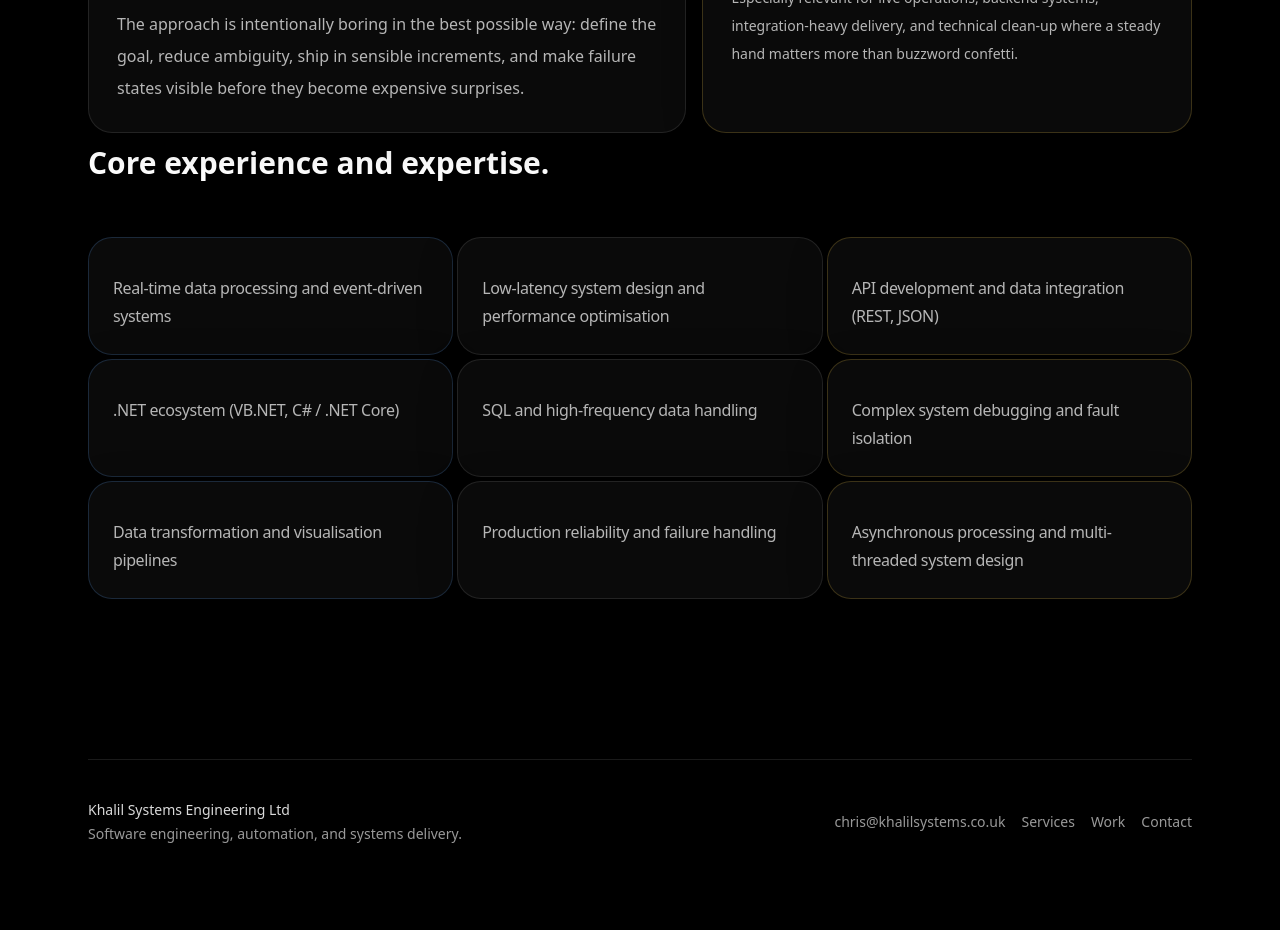
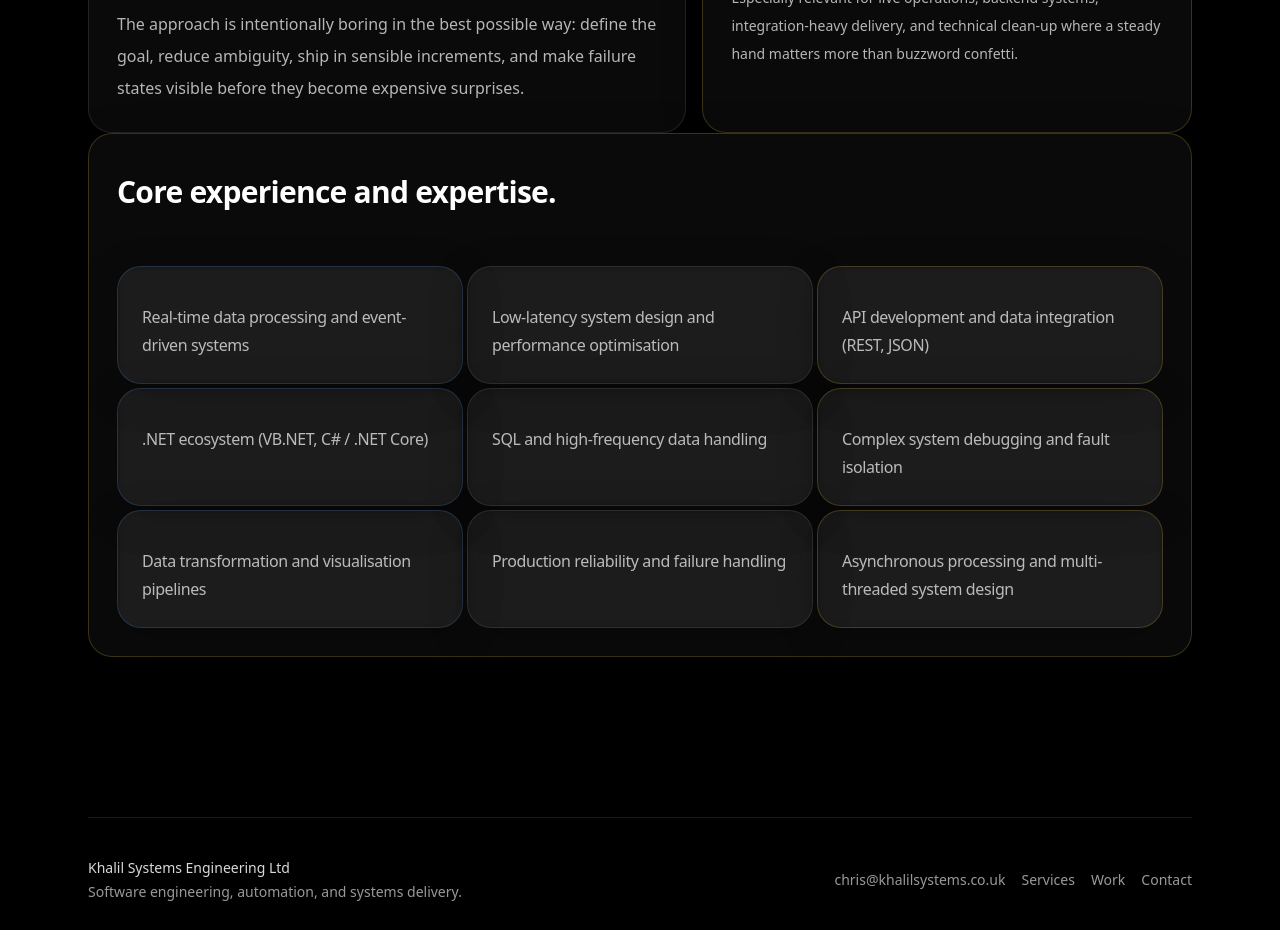
Before and after one commit to chriskhalilSE/KhalilSystems-Website, a Next.js app: page / in a window 1280 px wide. Shown: the part 1140-2070 px from the top of the page. Before the commit the page ends 2024 px from the top, so only its background shows below. Built offline with nearby package versions, Linux system fonts and the light colour scheme.

Commit message:
Layout tweaks

```diff
--- a/app/page.tsx
+++ b/app/page.tsx
@@ -161,8 +161,8 @@ export default function HomePage() {
           </p>
         </div>
       </section>
-	  <section>
-		  <h2 className="mt-3 text-2xl font-semibold text-white md:text-3xl">
+	  <div className="panel panel-amber p-7">
+		  <h2 className="mt-3 text-2xl font-semibold tracking-tight text-white md:text-3xl">
 			Core experience and expertise.
 		  </h2>
 		  <section className="mt-14 grid gap-1 tracking-tight md:grid-cols-3">
@@ -172,7 +172,7 @@ export default function HomePage() {
 			  </div>
 			))}
 		  </section>
-	  </section>
+	  </div>
     </main>
   );
 }
```
